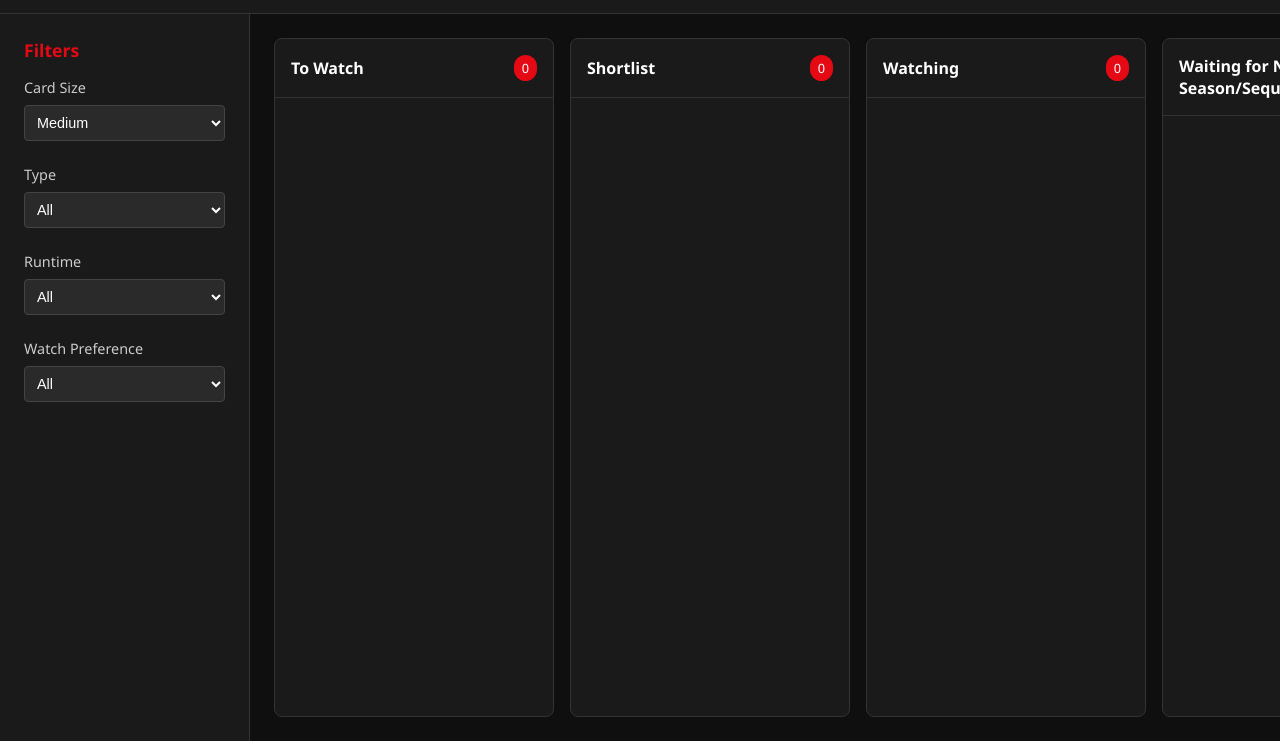
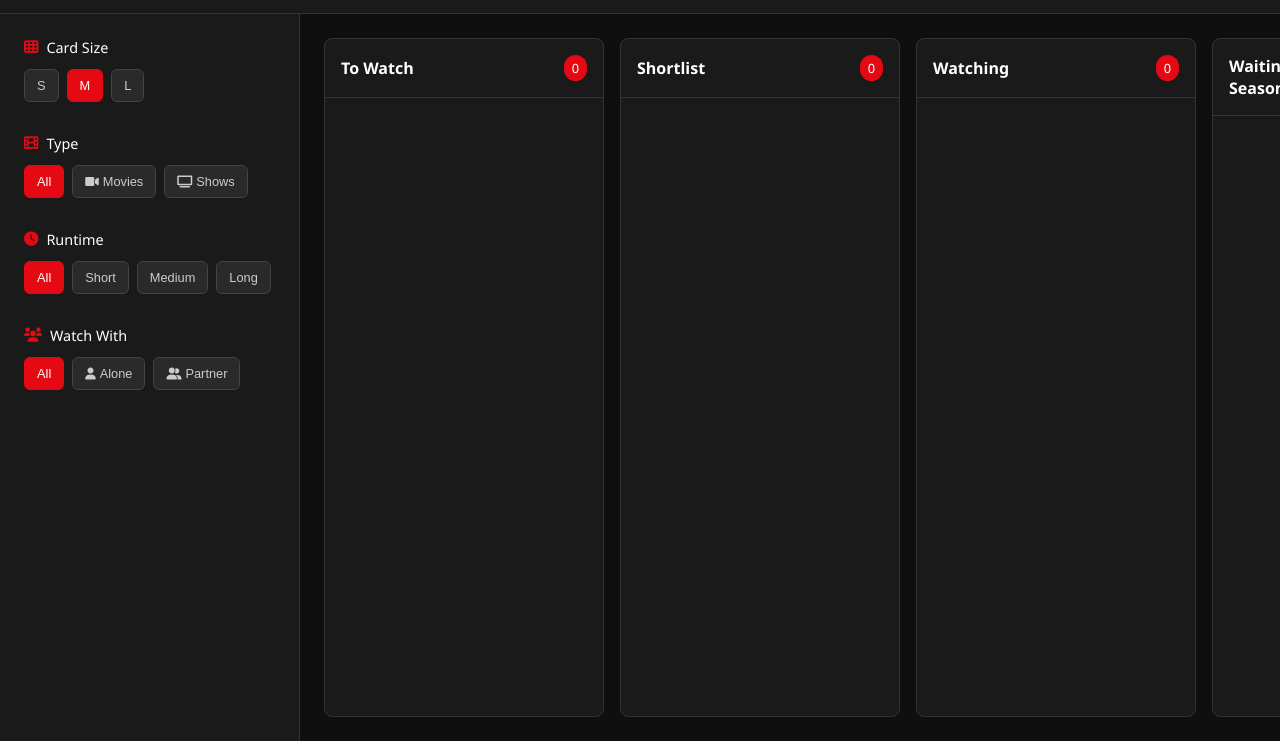
Before and after one commit to tameravci/popcorn, a plain HTML site: page index.html in a window 1280 px wide. Shown: the part 59-800 px from the top of the page. Drawn offline with Linux system fonts and the light colour scheme.

Commit message:
new icons

```diff
--- a/index.html
+++ b/index.html
@@ -22,44 +22,61 @@
         <div class="main-content">
             <aside class="sidebar">
                 <div class="filter-section">
-                    <h3>Filters</h3>
-
                     <div class="filter-group">
-                        <label>Card Size</label>
-                        <select id="cardSize">
-                            <option value="small">Small</option>
-                            <option value="medium" selected>Medium</option>
-                            <option value="large">Large</option>
-                        </select>
+                        <div class="filter-header">
+                            <i class="fas fa-th"></i>
+                            <label>Card Size</label>
+                        </div>
+                        <div class="button-group" data-filter="cardSize">
+                            <button class="filter-btn" data-value="small">S</button>
+                            <button class="filter-btn active" data-value="medium">M</button>
+                            <button class="filter-btn" data-value="large">L</button>
+                        </div>
                     </div>
 
                     <div class="filter-group">
-                        <label>Type</label>
-                        <select id="mediaType">
-                            <option value="all">All</option>
-                            <option value="movie">Movies</option>
-                            <option value="tv">TV Shows</option>
-                        </select>
+                        <div class="filter-header">
+                            <i class="fas fa-film"></i>
+                            <label>Type</label>
+                        </div>
+                        <div class="button-group" data-filter="mediaType">
+                            <button class="filter-btn active" data-value="all">All</button>
+                            <button class="filter-btn" data-value="movie">
+                                <i class="fas fa-video"></i> Movies
+                            </button>
+                            <button class="filter-btn" data-value="tv">
+                                <i class="fas fa-tv"></i> Shows
+                            </button>
+                        </div>
                     </div>
 
                     <div class="filter-group">
-                        <label>Runtime</label>
-                        <select id="runtime">
-                            <option value="all">All</option>
-                            <option value="short">
-                                < 90 min</option>
-                            <option value="medium">90-150 min</option>
-                            <option value="long">> 150 min</option>
-                        </select>
+                        <div class="filter-header">
+                            <i class="fas fa-clock"></i>
+                            <label>Runtime</label>
+                        </div>
+                        <div class="button-group" data-filter="runtime">
+                            <button class="filter-btn active" data-value="all">All</button>
+                            <button class="filter-btn" data-value="short">Short</button>
+                            <button class="filter-btn" data-value="medium">Medium</button>
+                            <button class="filter-btn" data-value="long">Long</button>
+                        </div>
                     </div>
 
                     <div class="filter-group">
-                        <label>Watch Preference</label>
-                        <select id="watchPreference">
-                            <option value="all">All</option>
-                            <option value="alone">Watch Alone</option>
-                            <option value="partner">Watch with Partner</option>
-                        </select>
+                        <div class="filter-header">
+                            <i class="fas fa-users"></i>
+                            <label>Watch With</label>
+                        </div>
+                        <div class="button-group" data-filter="watchPreference">
+                            <button class="filter-btn active" data-value="all">All</button>
+                            <button class="filter-btn" data-value="alone">
+                                <i class="fas fa-user"></i> Alone
+                            </button>
+                            <button class="filter-btn" data-value="partner">
+                                <i class="fas fa-user-friends"></i> Partner
+                            </button>
+                        </div>
                     </div>
                 </div>
             </aside>
--- a/script.js
+++ b/script.js
@@ -265,7 +265,7 @@ class MediaTracker {
                     <div class="details-actions">
                         <select class="status-select" id="detailsStatusSelect">
                             <option value="to-watch" ${item.status === 'to-watch' ? 'selected' : ''}>To Watch</option>
-                            <option value="in-progress" ${item.status === 'in-progress' ? 'selected' : ''}>In Progress</option>
+                            <option value="in-progress" ${item.status === 'in-progress' ? 'selected' : ''}>Shortlist</option>
                             <option value="watching" ${item.status === 'watching' ? 'selected' : ''}>Watching</option>
                             <option value="waiting" ${item.status === 'waiting' ? 'selected' : ''}>Waiting for Season</option>
                             <option value="watched" ${item.status === 'watched' ? 'selected' : ''}>Watched</option>
@@ -397,8 +397,6 @@ class MediaTracker {
 
         this.media.push(mediaItem);
         this.saveMedia();
-        console.log('Added media item:', mediaItem);
-        console.log('Total media items:', this.media.length);
         this.renderMedia();
         this.updateCounts();
         this.closeModal();
@@ -447,8 +445,6 @@ class MediaTracker {
 
         // Apply filters
         const filteredMedia = this.getFilteredMedia();
-        console.log('Rendering media:', filteredMedia.length, 'items');
-        console.log('Mobile list view element:', mobileListView);
 
         // Render for both desktop and mobile
         filteredMedia.forEach(item => {
@@ -459,19 +455,13 @@ class MediaTracker {
             // Mobile list items
             if (mobileListView) {
                 const mobileItem = this.createMobileMediaItem(item);
-                console.log('Created mobile item for:', item.title);
                 mobileListView.appendChild(mobileItem);
             }
         });
 
-        console.log('Mobile list view children after render:', mobileListView?.children.length);
-
         // Debug: Check if mobile list view is visible and force show it on mobile
         if (mobileListView) {
             const styles = window.getComputedStyle(mobileListView);
-            console.log('Mobile list view display:', styles.display);
-            console.log('Mobile list view visibility:', styles.visibility);
-            console.log('Mobile list view height:', styles.height);
 
             // Force show on mobile for debugging
             if (window.innerWidth <= 768) {
@@ -606,7 +596,7 @@ class MediaTracker {
         // Format status for display
         const statusLabels = {
             'to-watch': 'To Watch',
-            'in-progress': 'In Progress',
+            'in-progress': 'Shortlist',
             'watching': 'Watching',
             'waiting': 'Waiting for Season',
             'watched': 'Watched'
--- a/styles.css
+++ b/styles.css
@@ -63,43 +63,77 @@ body {
 
 /* Sidebar */
 .sidebar {
-    width: 250px;
+    width: 300px;
     background: #1a1a1a;
     padding: 1.5rem;
     border-right: 1px solid #333;
     overflow-y: auto;
 }
 
-.filter-section h3 {
-    margin-bottom: 1rem;
-    color: #e50914;
-    font-size: 1.1rem;
+.filter-group {
+    margin-bottom: 2rem;
 }
 
-.filter-group {
-    margin-bottom: 1.5rem;
+.filter-header {
+    display: flex;
+    align-items: center;
+    gap: 0.5rem;
+    margin-bottom: 0.75rem;
 }
 
-.filter-group label {
-    display: block;
-    margin-bottom: 0.5rem;
-    font-size: 0.9rem;
-    color: #ccc;
-}
-
-.filter-group select {
-    width: 100%;
-    padding: 0.5rem;
-    background: #2a2a2a;
-    border: 1px solid #444;
-    border-radius: 4px;
-    color: white;
+.filter-header i {
+    color: #e50914;
     font-size: 0.9rem;
 }
 
-.filter-group select:focus {
-    outline: none;
+.filter-header label {
+    font-size: 0.9rem;
+    color: #fff;
+    font-weight: 500;
+}
+
+.button-group {
+    display: flex;
+    flex-wrap: wrap;
+    gap: 0.5rem;
+}
+
+.filter-btn {
+    background: #2a2a2a;
+    border: 1px solid #444;
+    color: #ccc;
+    padding: 0.5rem 0.75rem;
+    border-radius: 6px;
+    cursor: pointer;
+    font-size: 0.8rem;
+    font-weight: 500;
+    transition: all 0.3s ease;
+    display: flex;
+    align-items: center;
+    gap: 0.25rem;
+    white-space: nowrap;
+}
+
+.filter-btn:hover {
+    background: #333;
+    border-color: #555;
+    color: #fff;
+    transform: translateY(-1px);
+}
+
+.filter-btn.active {
+    background: #e50914;
     border-color: #e50914;
+    color: white;
+}
+
+.filter-btn.active:hover {
+    background: #b8070f;
+    border-color: #b8070f;
+}
+
+.filter-btn i {
+    font-size: 0.75rem;
 }
 
 /* Kanban Board */
@@ -454,7 +488,7 @@ body {
 
 /* Details Modal */
 .details-modal {
-    max-width: 800px;
+    max-width: 810px;
     max-height: 90vh;
 }
 
@@ -784,6 +818,30 @@ body {
         font-size: 0.8rem;
     }
 
+    /* Hide card size filter on mobile */
+    .filter-group:has([data-filter="cardSize"]) {
+        display: none;
+    }
+
+    /* Fallback for browsers that don't support :has() */
+    [data-filter="cardSize"] {
+        display: none;
+    }
+
+    /* Make filter buttons more mobile-friendly */
+    .filter-btn {
+        padding: 0.6rem 0.8rem;
+        font-size: 0.85rem;
+    }
+
+    .button-group {
+        gap: 0.4rem;
+    }
+
+    .filter-group {
+        margin-bottom: 1.5rem;
+    }
+
     .sidebar {
         padding: 0.75rem;
     }
```
